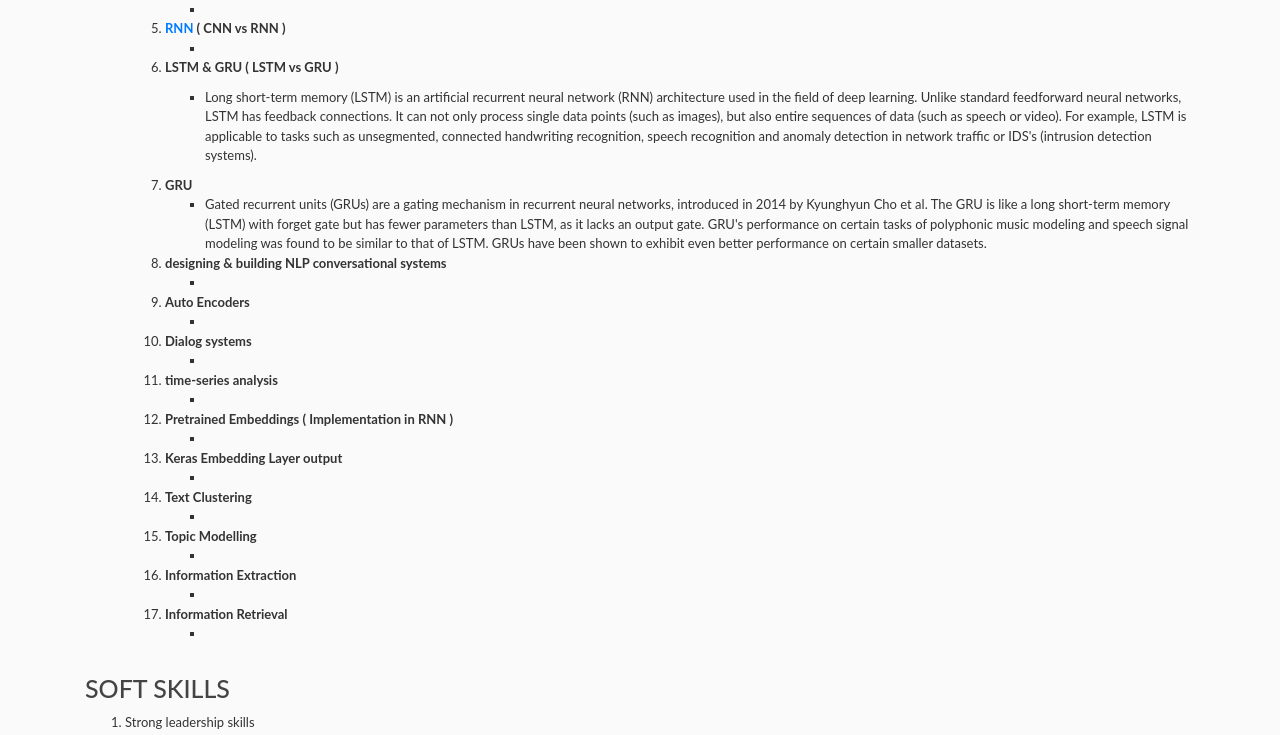
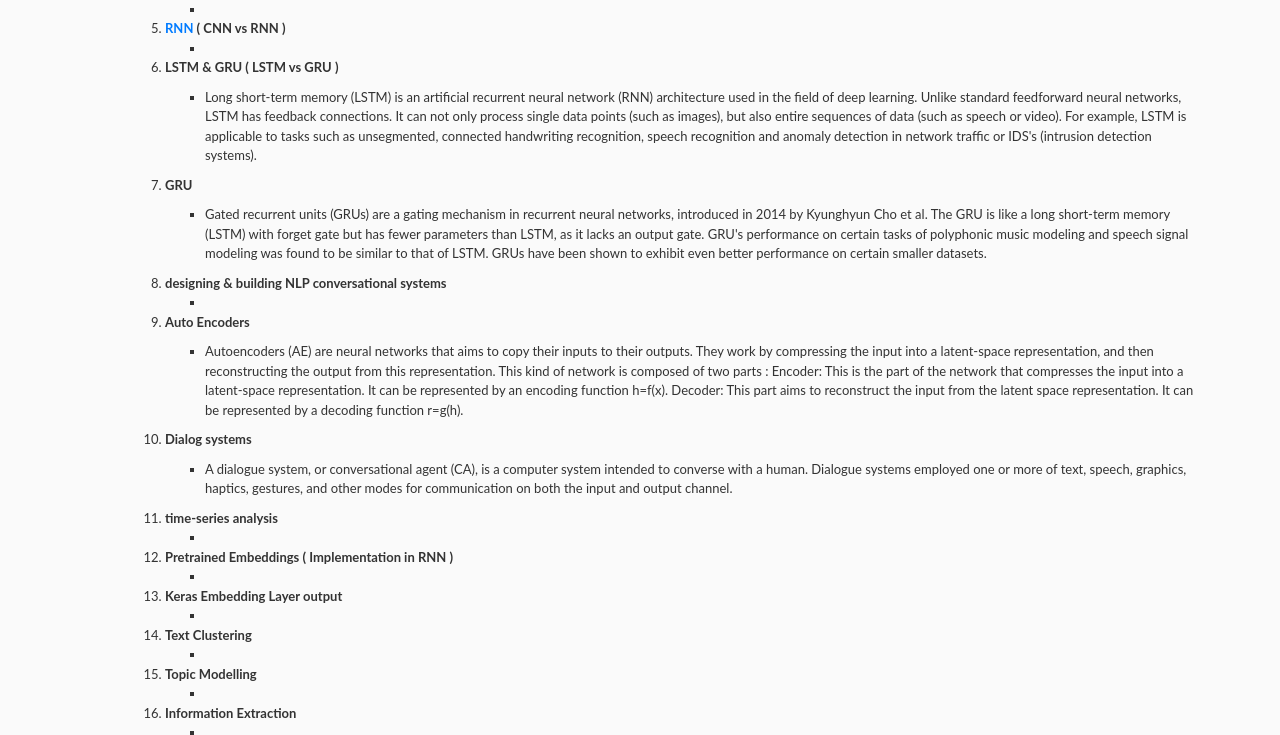
Before and after one commit to viswanath27/thoughtorganizer, a Django app: page /requirementunderstanding/ in a window 1280 px wide. Shown: the part 2231-2966 px from the top of the page. Run offline with Django 3.2, Linux system fonts and the light colour scheme; a user stored in the database is signed in; parts of the project's set-up code (start-up, migrations or seed data) failed here and were passed over; some libraries are stand-ins or nearby versions.

Commit message:
modified the requirement file 12

```diff
--- a/activities/dailyactivities/templates/dailyactivities/requirementunderstanding.html
+++ b/activities/dailyactivities/templates/dailyactivities/requirementunderstanding.html
@@ -141,14 +141,16 @@
         <p {text-align: center;}><ul><li>Long short-term memory (LSTM) is an artificial recurrent neural network (RNN) architecture used in the field of deep learning. Unlike standard feedforward neural networks, LSTM has feedback connections. It can not only process single data points (such as images), but also entire sequences of data (such as speech or video). For example, LSTM is applicable to tasks such as unsegmented, connected handwriting recognition, speech recognition and anomaly detection in network traffic or IDS's (intrusion detection systems).</li></ul></p>
 
     <li><b>GRU</b></li>
-        <ul><li>Gated recurrent units (GRUs) are a gating mechanism in recurrent neural networks, introduced in 2014 by Kyunghyun Cho et al. The GRU is like a long short-term memory (LSTM) with forget gate but has fewer parameters than LSTM, as it lacks an output gate. GRU's performance on certain tasks of polyphonic music modeling and speech signal modeling was found to be similar to that of LSTM. GRUs have been shown to exhibit even better performance on certain smaller datasets.</li></ul>
+        <p {text-align: center;}><ul><li>Gated recurrent units (GRUs) are a gating mechanism in recurrent neural networks, introduced in 2014 by Kyunghyun Cho et al. The GRU is like a long short-term memory (LSTM) with forget gate but has fewer parameters than LSTM, as it lacks an output gate. GRU's performance on certain tasks of polyphonic music modeling and speech signal modeling was found to be similar to that of LSTM. GRUs have been shown to exhibit even better performance on certain smaller datasets.</li></ul></p>
 
     <li><b>designing & building NLP conversational systems</b></li>
         <ul><li></li></ul>
     <li><b>Auto Encoders</b></li>
-        <ul><li></li></ul>
+        <p {text-align: center;}><ul><li>Autoencoders (AE) are neural networks that aims to copy their inputs to their outputs. They work by compressing the input into a latent-space representation, and then reconstructing the output from this representation. This kind of network is composed of two parts :
+Encoder: This is the part of the network that compresses the input into a latent-space representation. It can be represented by an encoding function h=f(x).
+Decoder: This part aims to reconstruct the input from the latent space representation. It can be represented by a decoding function r=g(h).</li></ul></p>
     <li><b>Dialog systems</b></li>
-        <ul><li></li></ul>
+        <p {text-align: center;}><ul><li>A dialogue system, or conversational agent (CA), is a computer system intended to converse with a human. Dialogue systems employed one or more of text, speech, graphics, haptics, gestures, and other modes for communication on both the input and output channel.</li></ul></p>
     <li><b>time-series analysis</b></li>
         <ul><li></li></ul>
     <li><b>Pretrained Embeddings ( Implementation in RNN )</b></li>
```
